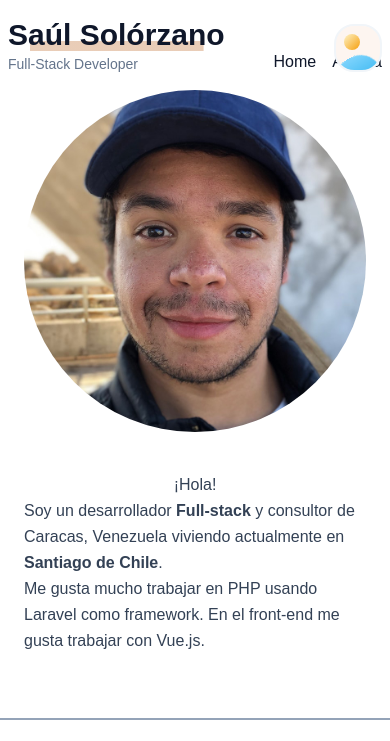
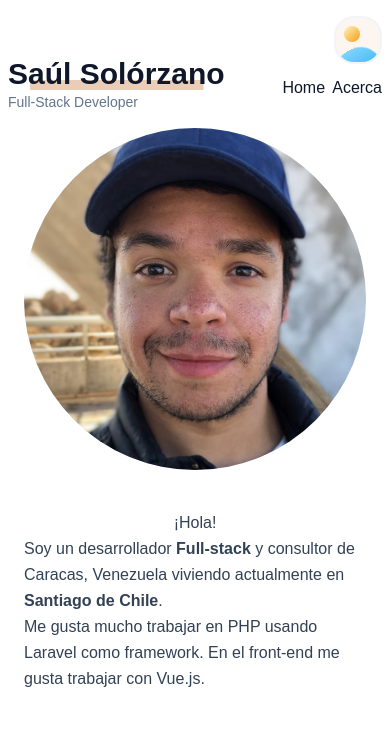
Before and after one commit to saulsolorzano/saulsolorzano.com, a Gatsby site: page /acerca in a window 390 px wide. Shown: the top 741 px of the page. Built offline with nearby package versions, Linux system fonts and the light colour scheme; Gatsby itself is replaced by a stand-in of ours; some packages are replaced by stand-ins of ours; what @tailwindcss/typography would draw is missing.

Commit message:
acomodando problema con el toggle

```diff
--- a/src/components/darkMode.js
+++ b/src/components/darkMode.js
@@ -9,9 +9,9 @@ const DarkMode = () => {
     setChecked(!checked);
   };
   if (checked === true) {
-    windowGlobal ? (windowGlobal.localStorage.theme = "dark") : "";
+    windowGlobal && (windowGlobal.localStorage.theme = "dark");
   } else {
-    windowGlobal ? (windowGlobal.localStorage.theme = "light") : "";
+    windowGlobal && (windowGlobal.localStorage.theme = "light");
   }
   if (
     (windowGlobal && windowGlobal.localStorage.theme === "dark") ||
@@ -19,13 +19,13 @@ const DarkMode = () => {
       windowGlobal &&
       window.matchMedia("(prefers-color-scheme: dark)").matches)
   ) {
-    windowGlobal ? (windowGlobal.localStorage.theme = "dark") : "";
+    windowGlobal && (windowGlobal.localStorage.theme = "dark");
     windowGlobal && document.documentElement.classList.add("dark");
   } else {
     windowGlobal && document.documentElement.classList.remove("dark");
   }
   return (
-    <div className="absolute md:relative top-6 right-2 md:top-auto md:right-auto">
+    <div className="col-start-1 col-end-3 row-start-1 row-end-2 flex justify-end">
       <input
         type="checkbox"
         id="dark-mode-toggle"
--- a/src/components/header.js
+++ b/src/components/header.js
@@ -16,16 +16,16 @@ const Header = ({ siteTitle }) => {
           Full-Stack Developer
         </small>
       </h1>
-      <nav className="space-x-4 flex items-center">
+      <nav className="md:space-x-4 grid grid-cols-2 grid-rows-2 md:flex items-center">
         <Link
           to="/"
-          className="text-gray-900 text-base hover:text-violet-500 dark:text-gray-100 dark:hover:text-dark-light"
+          className="text-gray-900 text-base hover:text-violet-500 dark:text-gray-100 dark:hover:text-dark-light col-start-1 col-end-2 md:col-auto md:row-auto row-start-2 row-end-3"
         >
           Home
         </Link>
         <Link
           to="/acerca"
-          className="text-gray-900 text-base hover:text-violet-500 dark:text-gray-100 dark:hover:text-dark-light"
+          className="text-gray-900 text-base hover:text-violet-500 dark:text-gray-100 dark:hover:text-dark-light col-start-2 col-end-3 md:col-auto md:row-auto row-start-2 row-end-3"
         >
           Acerca
         </Link>
--- a/src/components/style.css
+++ b/src/components/style.css
@@ -20,6 +20,7 @@
         position: relative;
         cursor: pointer;
         overflow: hidden;
+        z-index: 1;
     }
 
     .toggle::before {
```
